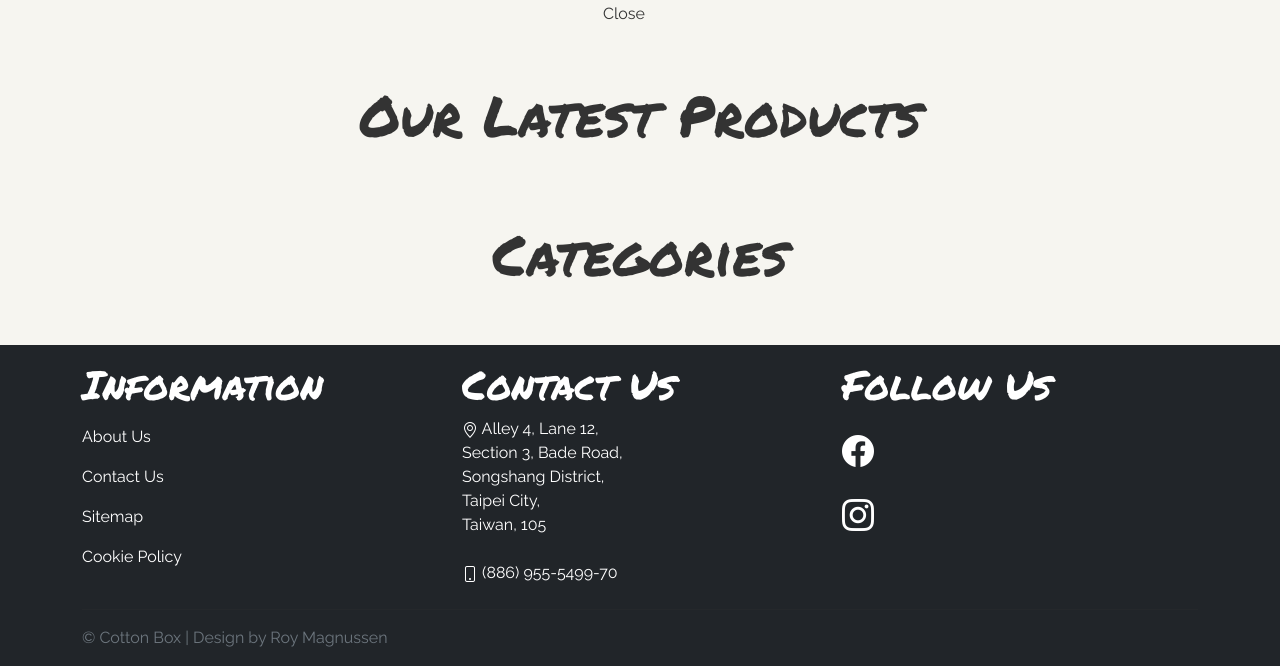
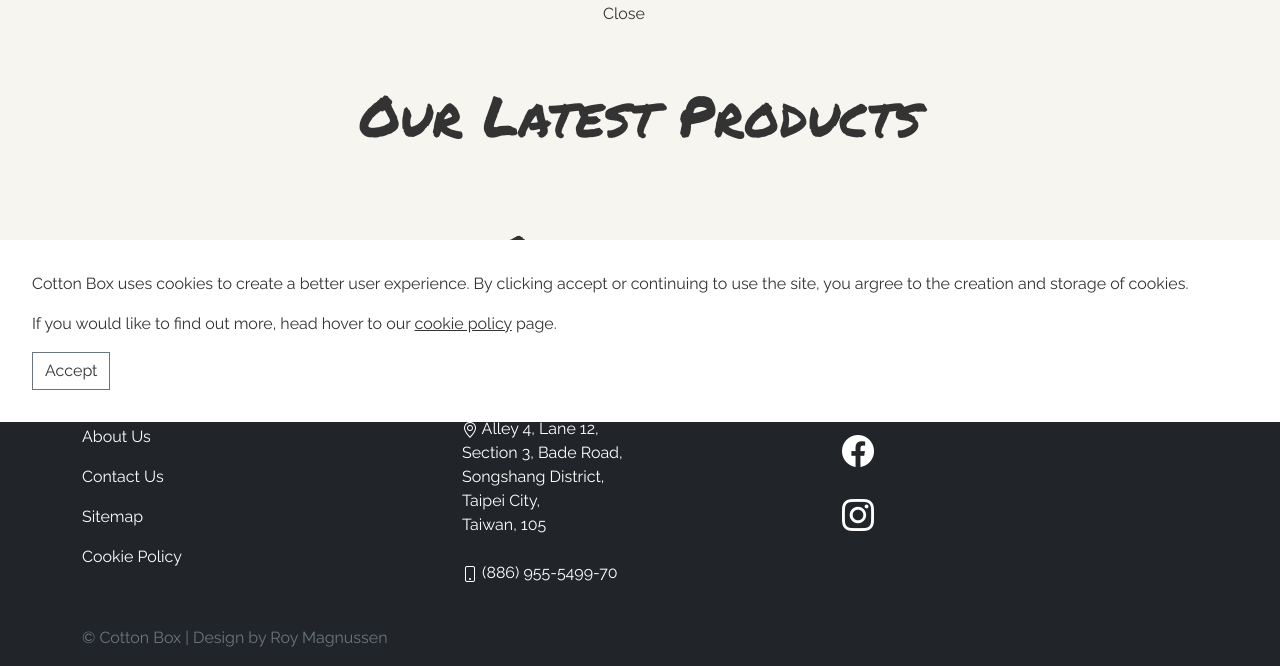
Before and after one commit to RoyMagnussen/CottonBox-Data-Centric, a Flask app: page / in a window 1280 px wide. Shown: the part 378-1044 px from the top of the page. Run offline with Flask 2, Linux system fonts and the light colour scheme; data that the repository does not hold is empty; some libraries are stand-ins or nearby versions; some web fonts are replaced.

Commit message:
Closes #29 - Cookie Policy Page (#30)
* Created cookie policy page route function.

* Updated index function.

Updated the index route function to retrieve the "cottonbox_accept" cookie.

* Added cookie consent banner.

* Updated link to cookie policy page.

* Created cookie policy page.

* Create function to create cookie.

* Syled the cookie consent banner.

* Created test for cookie policy page.

* Updated existing features section and the Table of Content.

```diff
--- a/app.py
+++ b/app.py
@@ -116,8 +116,9 @@ def en_index() -> render_template:
     """
     if request.method == "GET":
         callout_closed = request.cookies.get("callout_closed")
+        cookies_accepted = request.cookies.get("cottonbox_accept")
 
-        return render_template("en_gb/index.html", title="Home", context=context, total_items=context["total_items"](), callout_closed=callout_closed)
+        return render_template("en_gb/index.html", title="Home", context=context, total_items=context["total_items"](), callout_closed=callout_closed, cookies_accepted=cookies_accepted)
 
 
 @app.route("/add_to_cart/", methods=["GET", "POST"])
@@ -331,6 +332,17 @@ def en_sitemap() -> render_template:
     return render_template("en_gb/sitemap.html", title="Sitemap", context=context, total_items=context["total_items"]())
 
 
+@app.route("/cookie_policy/")
+def cookie_policy_page() -> render_template:
+    """
+    Renders `cookie_policy.html` when the specified url(s) above are visited by the user.
+
+    Returns:
+        render_template: Renders a specified template in the templates folder with the given context.
+    """
+    return render_template("en_gb/cookie_policy.html", title="Cookie Policy", context=context, total_items=context["total_items"]())
+
+
 # Checks to see if the module name is equal to "main" so that the file can be called directly instead of from a terminal.
 if __name__ == "__main__":
     app.run(debug=True)
--- a/static/css/style.css
+++ b/static/css/style.css
@@ -103,6 +103,17 @@ body {
     height: 200px;
 }
 
+#cookieConsentBanner {
+    position: fixed;
+    bottom: 0;
+    left: 0;
+    right: 0;
+    padding: 2rem;
+    background-color: #fff;
+    opacity: 1;
+    transition: opacity;
+}
+
 /* ------------------------- Navigation ------------------------- */
 .logo {
     font-family: "Permanent Marker", cursive;
--- a/static/js/app.js
+++ b/static/js/app.js
@@ -1,24 +1,30 @@
 $(document).ready(function () {
+  $("#cookieAcceptBtn").on("click", function () {
+    document.cookie = "cottonbox_accept=True";
+    $("#cookieConsentBanner").addClass("d-none");
+  });
+
   $("#calloutCloseBtn").on("click", function () {
     document.cookie = "callout_closed=True; path=/";
   });
 });
 
 window.setTimeout(function () {
-    $("#flashMessage").fadeTo(500, 0).slideUp(500, function () {
+  $("#flashMessage")
+    .fadeTo(500, 0)
+    .slideUp(500, function () {
       $(this).remove();
     });
 }, 3000);
 
-
 function initMap() {
   const coords = {
     lat: 25.04763651885303,
-        lng: 121.5503884556362
-    }
+    lng: 121.5503884556362,
+  };
   const map = new google.maps.Map(document.getElementById("map"), {
     center: coords,
-        zoom: 20
+    zoom: 20,
   });
   const marker = new google.maps.Marker({
     position: coords,
@@ -30,6 +36,4 @@ function initMap() {
   emailjs.init("user_OFYhUA5JRmSJ85n6gKi0l");
 
   emailjs.sendForm("gmail", "default_template", "#emailForm");
-
-
 })();
--- a/templates/en_gb/includes/_footer.html
+++ b/templates/en_gb/includes/_footer.html
@@ -17,8 +17,7 @@
                             class="nav-link text-white hvr-underline-from-center">Sitemap</a>
                     </li>
                     <li class="nav-item">
-                        <!-- TODO: Add url_for function for cookie policy page -->
-                        <a href="#" class="nav-link text-white hvr-underline-from-center">Cookie Policy</a>
+                        <a href="{{ url_for('cookie_policy_page') }}" class="nav-link text-white hvr-underline-from-center">Cookie Policy</a>
                     </li>
                 </ul>
             </div>
--- a/templates/en_gb/index.html
+++ b/templates/en_gb/index.html
@@ -51,4 +51,17 @@
         {% endfor %}
     </div>
 </div>
+{% if cookies_accepted != "True" %}
+<div class="cookie-consent-banner" id="cookieConsentBanner">
+    <p>Cotton Box uses cookies to create a better user experience. By clicking accept or continuing to use the site, you argree to the creation and storage of cookies.</p>
+    <p>If you would like to find out more, head hover to our <a href="{{ url_for('cookie_policy_page') }}">cookie policy</a> page.</p>
+    <button class="btn btn-outline-secondary rounded-0" id="cookieAcceptBtn">Accept</button>
+</div>
+{% else %}
+<div class="cookie-consent-banner d-none" id="cookieConsentBanner">
+    <p>Cotton Box uses cookies to create a better user experience. By clicking accept or continuing to use the site, you argree to the creation and storage of cookies.</p>
+    <p>If you would like to find out more, head hover to our <a href="{{ url_for('cookie_policy_page') }}">cookie policy</a> page.</p>
+    <button class="btn btn-outline-secondary rounded-0" id="cookieAcceptBtn">Accept</button>
+</div>
+{% endif %}
 {% endblock content %}
```
Also changed, not shown: templates/en_gb/cookie_policy.html (added, +38 -0 lines), test_app.py (+8 -0 lines), README.md. Lines whose indentation alone changed are shown as unchanged.
